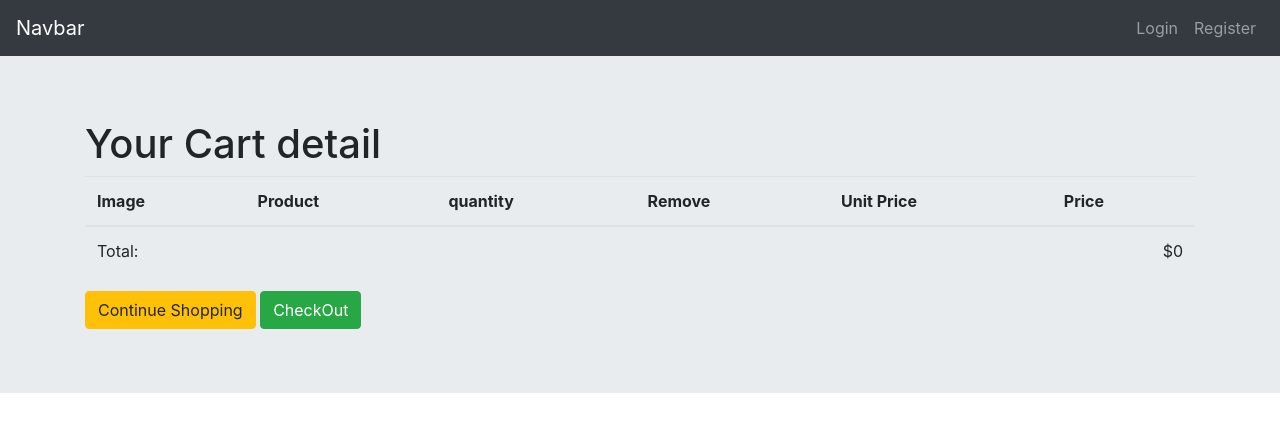
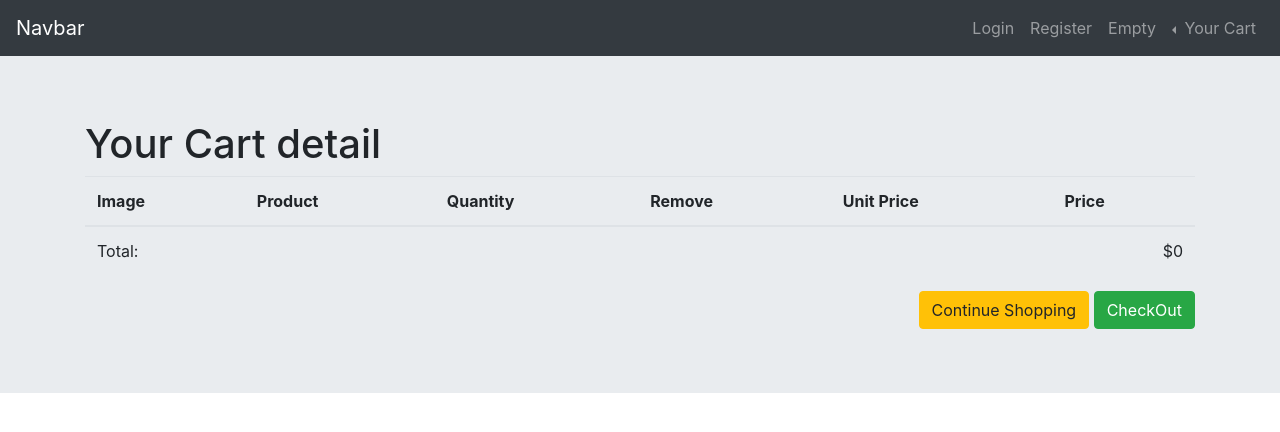
Before and after one commit to sadakchap/complete-demo-ecommerce, a Django app: page /cart/ in a window 1280 px wide. Shown: the top 432 px of the page. Run offline with Django 3.2, Linux system fonts and the light colour scheme; some libraries are stand-ins or nearby versions.

Commit message:
cart context processor

```diff
--- /dev/null
+++ b/cart/context_processors.py
@@ -0,0 +1,4 @@
+from .cart import Cart
+
+def cart(request):
+    return {'cart': Cart(request)}
--- a/cart/templates/cart/cart_detail.html
+++ b/cart/templates/cart/cart_detail.html
@@ -14,7 +14,7 @@
                 <tr>
                     <th scope="col">Image</th>
                     <th scope="col">Product</th>
-                    <th scope="col">quantity</th>
+                    <th scope="col">Quantity</th>
                     <th scope="col">Remove</th>
                     <th scope="col">Unit Price</th>
                     <th scope="col">Price</th>
@@ -30,22 +30,33 @@
                             </a>
                         </th>
                         <td><a href="{{ product.get_absolute_url }}">{{ product.name|truncatewords:7 }}</a></td>
-                        <td>{{ item.quantity }}</td>
-                        <td><a href="{% url 'cart:cart_remove' product.id %}">Remove</a></td>
+                        <td>
+                            <form action="{% url 'cart:cart_add' product.id %}" method="post">
+                                {% csrf_token %}
+                                {{ item.update_form.quantity }}
+                                {{ item.update_form.update }}
+                                <input type="submit" value="Update" class="btn text-secondary bold">
+                            </form>
+                        </td>
+                        <td>
+                            <a href="{% url 'cart:cart_remove' product.id %}" class="text-danger font-weight-bold">Remove</a>
+                        </td>
                         <td>${{ item.price}}</td>
                         <td>${{ item.total_price }}</td>
                     </tr>
                 {% endwith %}
                 {% endfor %}
                 <tr class="total">
-                    <td>Total:</td>
-                    <td colspan="5" class="text-right">${{ cart.get_total_price }}</td>
+                    <td colspan="2">Total:</td>
+                    <td colspan="4" class="text-right">${{ cart.get_total_price }}</td>
                 </tr>
             </tbody>
         </table>
         <div>
-            <a href="{% url 'products:product_list' %}" class="btn btn-warning">Continue Shopping</a>
-            <a href="#" class="btn btn-success">CheckOut</a>
+            <div class="text-right">
+                <a href="{% url 'products:product_list' %}" class="btn btn-warning">Continue Shopping</a>
+                <a href="#" class="btn btn-success">CheckOut</a>
+            </div>
         </div>
     </div>
 
--- a/cart/views.py
+++ b/cart/views.py
@@ -27,4 +27,9 @@ def cart_remove(request, product_id):
 
 def cart_detail(request):
     cart = Cart(request)
+    for item in cart:
+        item['update_form'] = CartAddProductForm(initial={
+            'quantity': item['quantity'],
+            'update': True
+        })
     return render(request, "cart/cart_detail.html", {'cart': cart})
--- a/maa_shop/settings.py
+++ b/maa_shop/settings.py
@@ -57,6 +57,7 @@ TEMPLATES = [
                 'django.template.context_processors.request',
                 'django.contrib.auth.context_processors.auth',
                 'django.contrib.messages.context_processors.messages',
+                'cart.context_processors.cart',
             ],
         },
     },
--- a/templates/navbar.html
+++ b/templates/navbar.html
@@ -19,7 +19,40 @@
                     <a class="nav-link" href="{% url 'register' %}">Register</a>
                 </li>
             {% endif %}
-
+            <li class="nav-item">
+                <a class="nav-link" href="{% url 'cart:cart_detail' %}">
+                    {% with total_item=cart|length %}
+                        {% if total_item %}
+                            {{ total_item }} item{{ total_item|pluralize }},
+                            ${{ cart.get_total_price }}
+                        {% else %}
+                            Empty
+                        {% endif %}
+                    {% endwith %}
+                </a>
+            </li>
+            <li class="nav-item dropdown dropleft">
+                <a class="nav-link dropdown-toggle" href="#" id="navbarDropdown" role="button" data-toggle="dropdown"
+                    aria-haspopup="true" aria-expanded="false">
+                    Your Cart
+                </a>
+                <div class="dropdown-menu" aria-labelledby="navbarDropdown">
+                    {% for item in cart %}
+                        {% with product=item.product %}
+                            <a class="dropdown-item" href="{{ product.get_absolute_url }}">
+                                {{ product.name|truncatewords:3}}
+                            </a>
+                            <div class="dropdown-divider"></div>
+                        {% endwith %}
+                    {% endfor %}
+                    <span class="dropdown-item" href="#">
+                        <div class="d-flex justify-content-between">
+                            <span>Total: </span>
+                            <span>${{ cart.get_total_price }}</span>
+                        </div>
+                    </span>
+                </div>
+            </li>
         </ul>
     </div>
 </nav>
```
